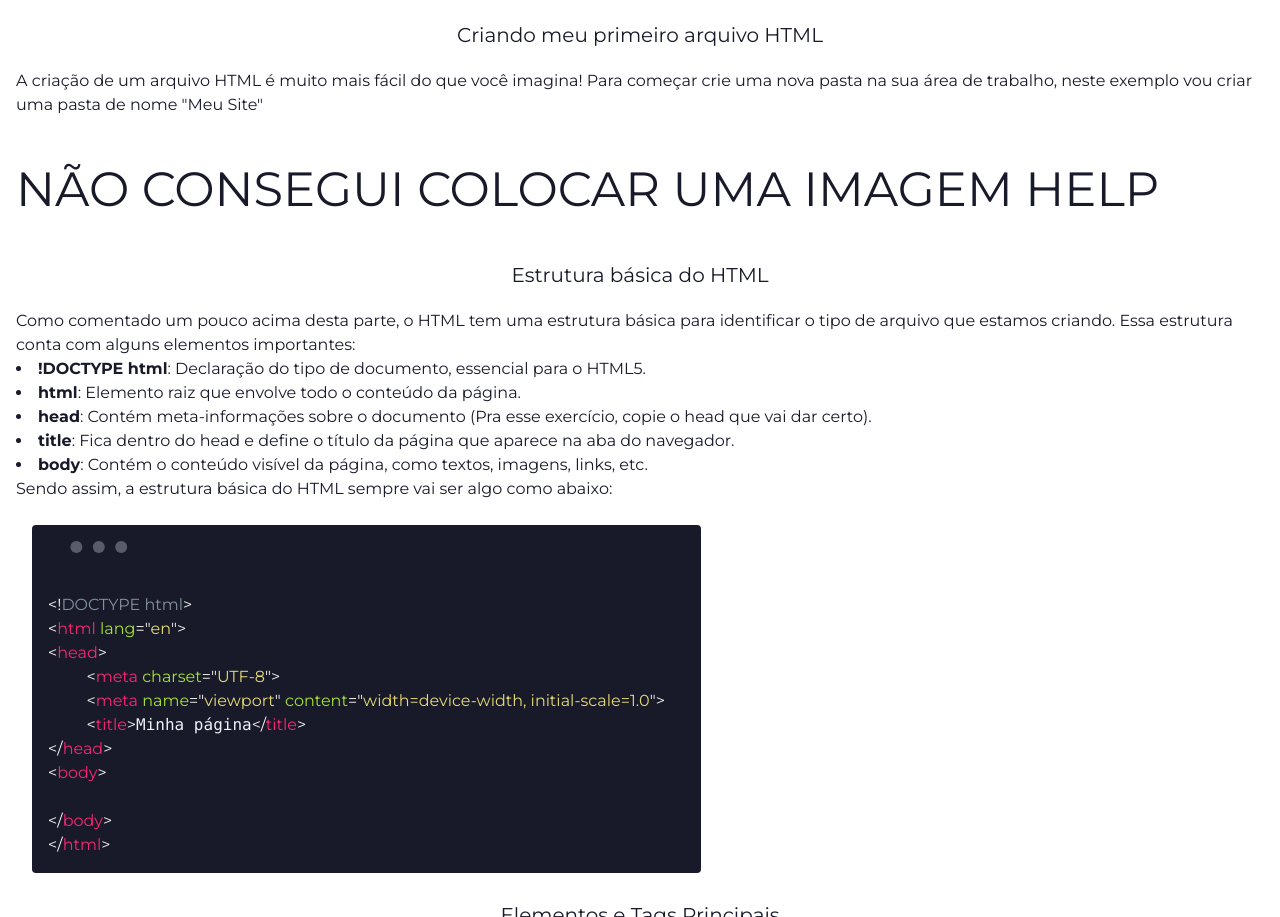
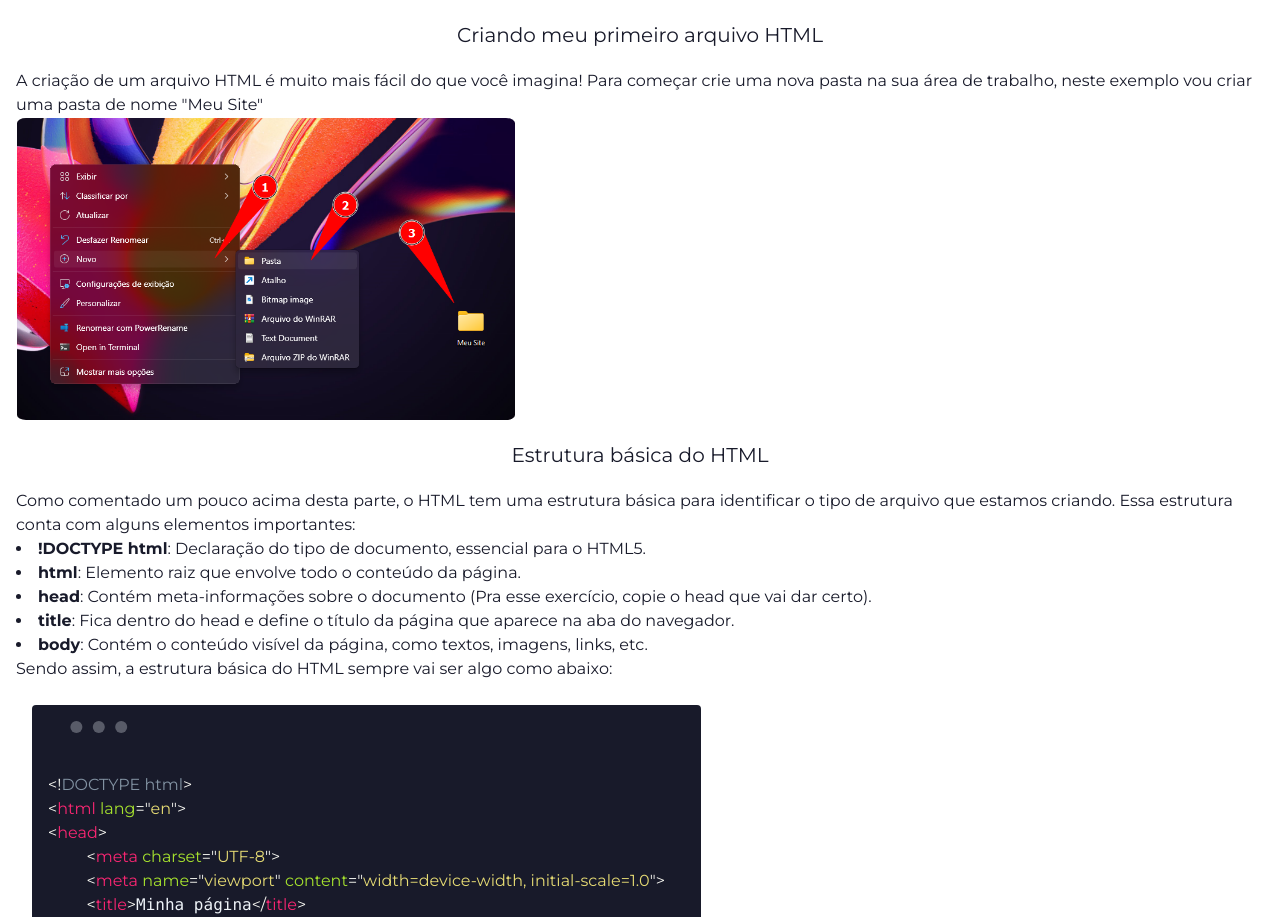
Before and after one commit to arqueduck/QuackAcademy, a Next.js app: page /html in a window 1280 px wide. Shown: the part 1107-2024 px from the top of the page. Built offline with nearby package versions, Linux system fonts and the light colour scheme.

Commit message:
Adição de imagem

```diff
--- a/src/app/html/page.js
+++ b/src/app/html/page.js
@@ -1,4 +1,10 @@
 import CodeSnippet from "@/components/code/CodeSnippet";
+import Image from 'next/image'
+
+const imageStyle = {
+    borderRadius: '2%',
+    border: '1px solid #fff',
+  }
 
 const code = `
 <!DOCTYPE html>
@@ -12,8 +18,6 @@ const code = `
 
 </body>
 </html>`
-
-
 
 export default function page(){
     return (
@@ -47,7 +51,13 @@ export default function page(){
                 Criando meu primeiro arquivo HTML
             </h2>
             <p>A criação de um arquivo HTML é muito mais fácil do que você imagina! Para começar crie uma nova pasta na sua área de trabalho, neste exemplo vou criar uma pasta de nome "Meu Site"</p>
-            <h1 className="text-5xl">NÃO CONSEGUI COLOCAR UMA IMAGEM HELP</h1>
+            <Image
+                src="/images/createFolder.png"
+                width={500}
+                height={500}
+                alt="Criação da Pasta"
+                style={imageStyle}
+            />
 
             <h2 className="text-xl text-center">
                 Estrutura básica do HTML
```
Also changed, not shown: public/images/createFolder.png (renamed from src/app/img/createFolder.png).
